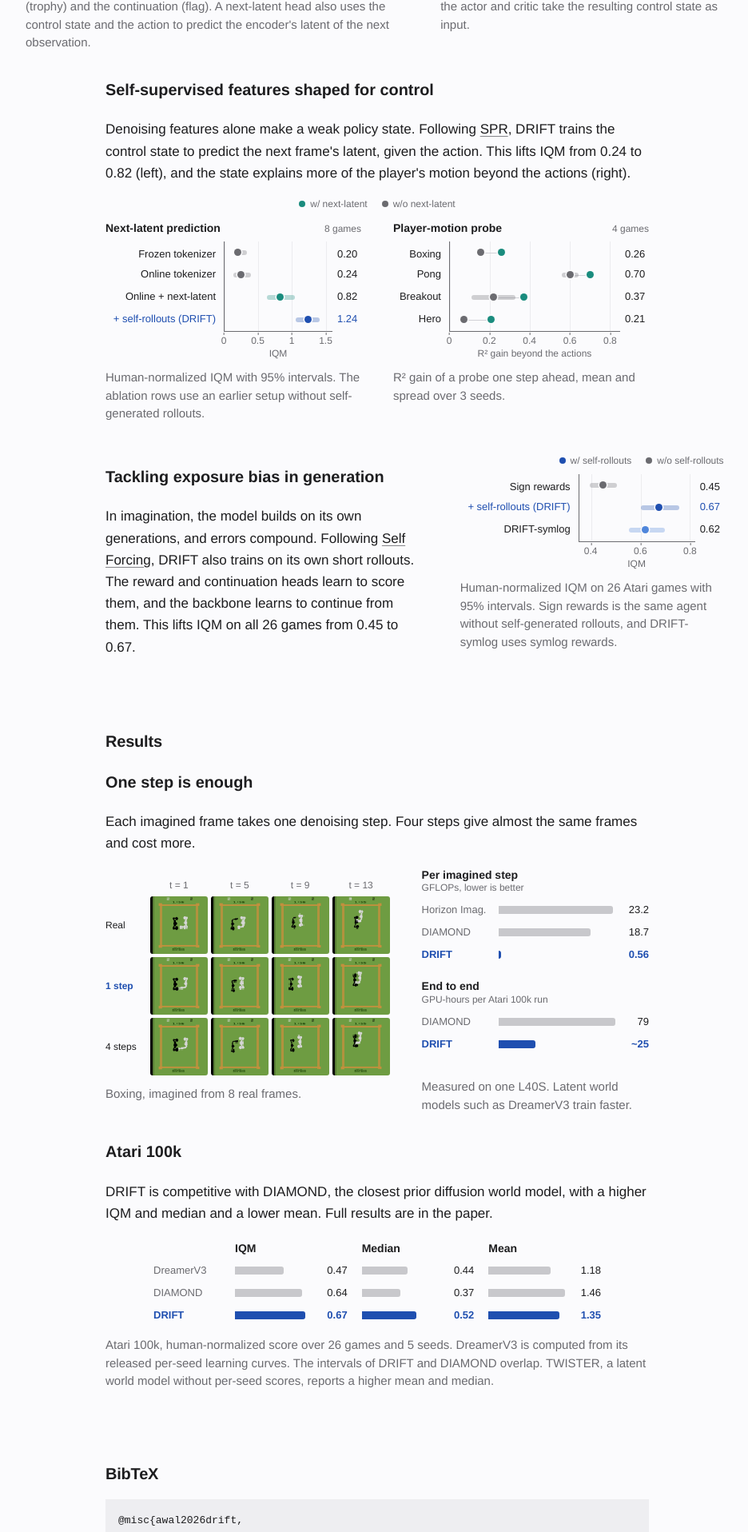
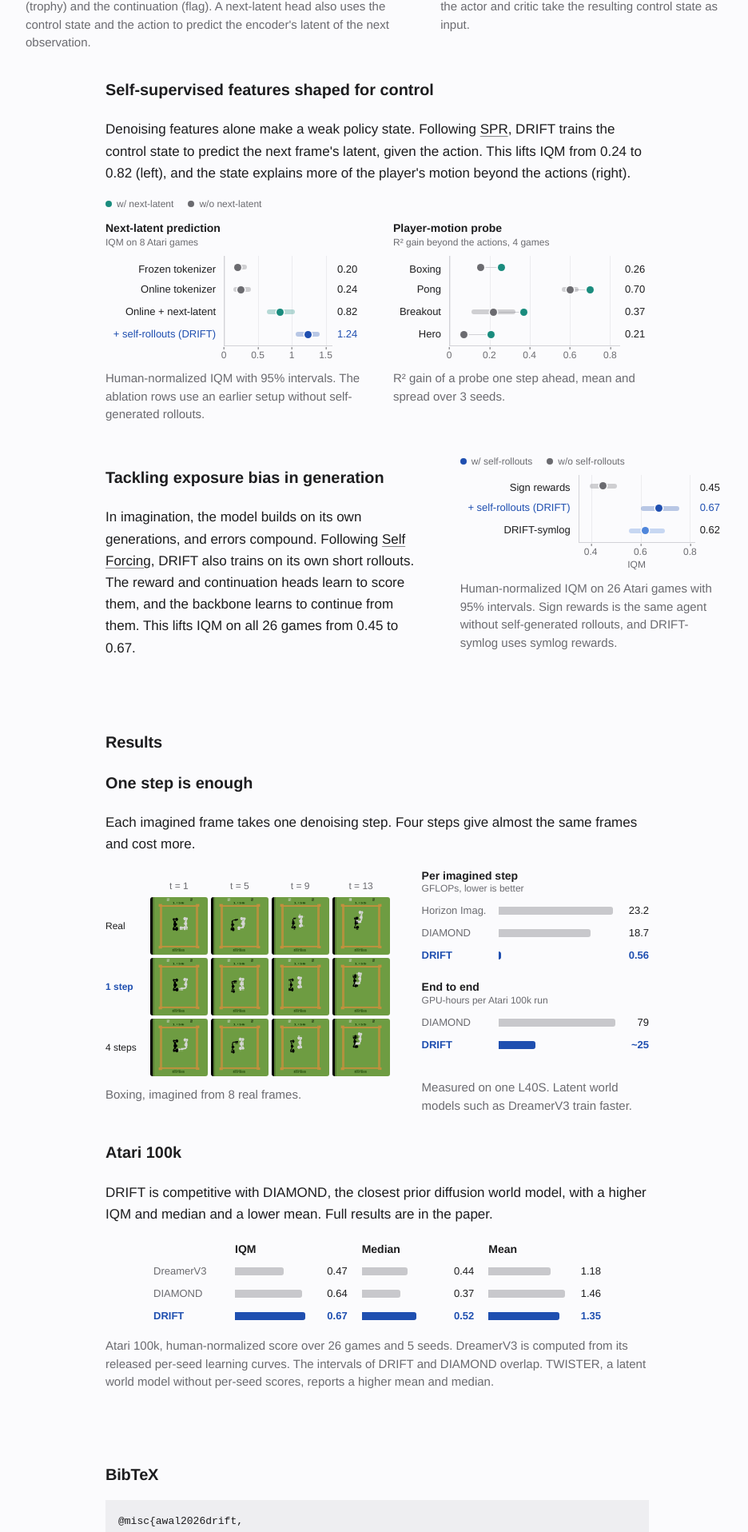
Before and after one commit to rabiulcste/rabiulcste.github.io, a Jekyll site: the page built from drift-world-model/index.html, in a window 1280 px wide. Shown: the part 2353-4269 px from the top of the page at 80% size, without its empty margins (168-1104 px from the left). Built offline with Jekyll 4.4.1, drawn with Linux system fonts in a browser that asks for light colours.

Commit message:
DRIFT page: Anthropic-style chart headers (title, metric subtitle, legend top left, soft axes)

```diff
--- a/css/project.css
+++ b/css/project.css
@@ -356,6 +356,12 @@ footer.site a { color: var(--muted); text-decoration: none; }
 .drift-legend { margin-bottom: 12px; }
 .drift-legend--right { margin-bottom: 8px; }
 .drift-pair-cap { margin-top: 12px; }
+/* Anthropic-style chart header: bold title, grey subtitle naming the metric, legend top left, quiet axes. */
+.drift-abl-head { display: block; margin-bottom: 10px; }
+.drift-abl-head .drift-abl-note { display: block; margin-top: 2px; font-weight: 400; color: var(--muted); }
+.drift-legend { justify-content: flex-start; }
+.drift-legend--right { justify-content: flex-start; padding-left: 0; }
+.drift-abl-ticks .drift-abl-trk, .drift-abl-row:not(.drift-abl-ticks) .drift-abl-trk { border-color: var(--border); }
 /* DRIFT clips: text-free video on a white canvas, labels drawn by the page in the canvas' blank strips. The Atari and Craftium
    grids come in a 4-column and a 2-column (phone) cut; only the one shown is loaded (preload none, played by the page script). */
 .drift-clip { position: relative; margin: 0 auto; container-type: inline-size; }
--- a/drift-world-model/index.html
+++ b/drift-world-model/index.html
@@ -309,22 +309,22 @@ bibtex: |
 <div class="drift-pair">
 <div>
 <div class="drift-abl" role="img" aria-label="IQM human-normalized score with 95% intervals on 8 Atari games: Frozen tokenizer 0.20 [0.13, 0.33], Online tokenizer 0.24 [0.13, 0.39], Online tokenizer + next-latent 0.82 [0.63, 1.04], + self-rollouts (DRIFT) 1.24 [1.06, 1.41].">
-<div class="drift-abl-head"><span>Next-latent prediction</span><span class="drift-abl-note">8 games</span></div>
+<div class="drift-abl-head"><span>Next-latent prediction</span><span class="drift-abl-note">IQM on 8 Atari games</span></div>
 <div class="drift-abl-row drift-abl--base"><span class="drift-abl-lab"><span class="lab-full">Frozen tokenizer</span><span class="lab-short">Frozen tokenizer</span></span><span class="drift-abl-trk"><i class="gl" style="left:0.00%"></i><i class="gl" style="left:31.25%"></i><i class="gl" style="left:62.50%"></i><i class="gl" style="left:93.75%"></i><b class="band" style="left:7.91%;width:13.01%"></b><b class="dot" style="left:12.42%"></b></span><span class="drift-abl-val">0.20</span></div>
 <div class="drift-abl-row drift-abl--base"><span class="drift-abl-lab"><span class="lab-full">Online tokenizer</span><span class="lab-short">Online tokenizer</span></span><span class="drift-abl-trk"><i class="gl" style="left:0.00%"></i><i class="gl" style="left:31.25%"></i><i class="gl" style="left:62.50%"></i><i class="gl" style="left:93.75%"></i><b class="band" style="left:8.00%;width:16.38%"></b><b class="dot" style="left:15.11%"></b></span><span class="drift-abl-val">0.24</span></div>
 <div class="drift-abl-row drift-abl--nl"><span class="drift-abl-lab"><span class="lab-full">Online tokenizer + next-latent</span><span class="lab-short">Online + next-latent</span></span><span class="drift-abl-trk"><i class="gl" style="left:0.00%"></i><i class="gl" style="left:31.25%"></i><i class="gl" style="left:62.50%"></i><i class="gl" style="left:93.75%"></i><b class="band" style="left:39.36%;width:25.68%"></b><b class="dot" style="left:51.13%"></b></span><span class="drift-abl-val">0.82</span></div>
 <div class="drift-abl-row drift-abl--sf"><span class="drift-abl-lab"><span class="lab-full">+ self-rollouts (DRIFT)</span><span class="lab-short">+ self-rollouts (DRIFT)</span></span><span class="drift-abl-trk"><i class="gl" style="left:0.00%"></i><i class="gl" style="left:31.25%"></i><i class="gl" style="left:62.50%"></i><i class="gl" style="left:93.75%"></i><b class="band" style="left:66.08%;width:22.30%"></b><b class="dot" style="left:77.66%"></b></span><span class="drift-abl-val">1.24</span></div>
-<div class="drift-abl-row drift-abl-ticks"><span></span><span class="drift-abl-trk"><i style="left:0.00%">0</i><i style="left:31.25%">0.5</i><i style="left:62.50%">1</i><i style="left:93.75%">1.5</i></span><span></span></div><div class="drift-abl-ax">IQM</div></div>
+<div class="drift-abl-row drift-abl-ticks"><span></span><span class="drift-abl-trk"><i style="left:0.00%">0</i><i style="left:31.25%">0.5</i><i style="left:62.50%">1</i><i style="left:93.75%">1.5</i></span><span></span></div></div>
 <p class="drift-pair-cap">Human-normalized IQM with 95% intervals. The ablation rows use an earlier setup without self-generated rollouts.</p>
 </div>
 <div>
 <div class="drift-abl drift-probe" role="img" aria-label="Share of the controlled object's motion explained by the control state beyond the actions, one step ahead, mean over 3 seeds. Without and with next-latent prediction: Boxing 0.15 and 0.26, Pong 0.60 and 0.70, Breakout 0.22 and 0.37, Hero 0.07 and 0.21.">
-<div class="drift-abl-head"><span>Player-motion probe</span><span class="drift-abl-note">4 games</span></div>
+<div class="drift-abl-head"><span>Player-motion probe</span><span class="drift-abl-note">R&sup2; gain beyond the actions, 4 games</span></div>
 <div class="drift-abl-row"><span class="drift-abl-lab">Boxing</span><span class="drift-abl-trk"><i class="gl" style="left:0.00%"></i><i class="gl" style="left:23.53%"></i><i class="gl" style="left:47.06%"></i><i class="gl" style="left:70.59%"></i><i class="gl" style="left:94.12%"></i><b class="pair" style="left:17.98%;width:12.13%"></b><b class="band" style="left:15.63%;width:4.70%"></b><b class="band band-w" style="left:28.51%;width:3.19%"></b><b class="dot" style="left:17.98%"></b><b class="dot dot-w" style="left:30.11%"></b></span><span class="drift-abl-val">0.26</span></div>
 <div class="drift-abl-row"><span class="drift-abl-lab">Pong</span><span class="drift-abl-trk"><i class="gl" style="left:0.00%"></i><i class="gl" style="left:23.53%"></i><i class="gl" style="left:47.06%"></i><i class="gl" style="left:70.59%"></i><i class="gl" style="left:94.12%"></i><b class="pair" style="left:70.84%;width:11.46%"></b><b class="band" style="left:65.92%;width:9.84%"></b><b class="band band-w" style="left:81.17%;width:2.27%"></b><b class="dot" style="left:70.84%"></b><b class="dot dot-w" style="left:82.31%"></b></span><span class="drift-abl-val">0.70</span></div>
 <div class="drift-abl-row"><span class="drift-abl-lab">Breakout</span><span class="drift-abl-trk"><i class="gl" style="left:0.00%"></i><i class="gl" style="left:23.53%"></i><i class="gl" style="left:47.06%"></i><i class="gl" style="left:70.59%"></i><i class="gl" style="left:94.12%"></i><b class="pair" style="left:25.55%;width:17.82%"></b><b class="band" style="left:12.75%;width:25.60%"></b><b class="band band-w" style="left:41.61%;width:3.54%"></b><b class="dot" style="left:25.55%"></b><b class="dot dot-w" style="left:43.38%"></b></span><span class="drift-abl-val">0.37</span></div>
 <div class="drift-abl-row"><span class="drift-abl-lab">Hero</span><span class="drift-abl-trk"><i class="gl" style="left:0.00%"></i><i class="gl" style="left:23.53%"></i><i class="gl" style="left:47.06%"></i><i class="gl" style="left:70.59%"></i><i class="gl" style="left:94.12%"></i><b class="pair" style="left:8.41%;width:15.91%"></b><b class="band" style="left:7.08%;width:2.66%"></b><b class="band band-w" style="left:21.75%;width:5.17%"></b><b class="dot" style="left:8.41%"></b><b class="dot dot-w" style="left:24.33%"></b></span><span class="drift-abl-val">0.21</span></div>
-<div class="drift-abl-row drift-abl-ticks"><span></span><span class="drift-abl-trk"><i style="left:0.00%">0</i><i style="left:23.53%">0.2</i><i style="left:47.06%">0.4</i><i style="left:70.59%">0.6</i><i style="left:94.12%">0.8</i></span><span></span></div><div class="drift-abl-ax">R&sup2; gain beyond the actions</div></div>
+<div class="drift-abl-row drift-abl-ticks"><span></span><span class="drift-abl-trk"><i style="left:0.00%">0</i><i style="left:23.53%">0.2</i><i style="left:47.06%">0.4</i><i style="left:70.59%">0.6</i><i style="left:94.12%">0.8</i></span><span></span></div></div>
 <p class="drift-pair-cap">R&sup2; gain of a probe one step ahead, mean and spread over 3 seeds.</p>
 </div>
         </div>
```
